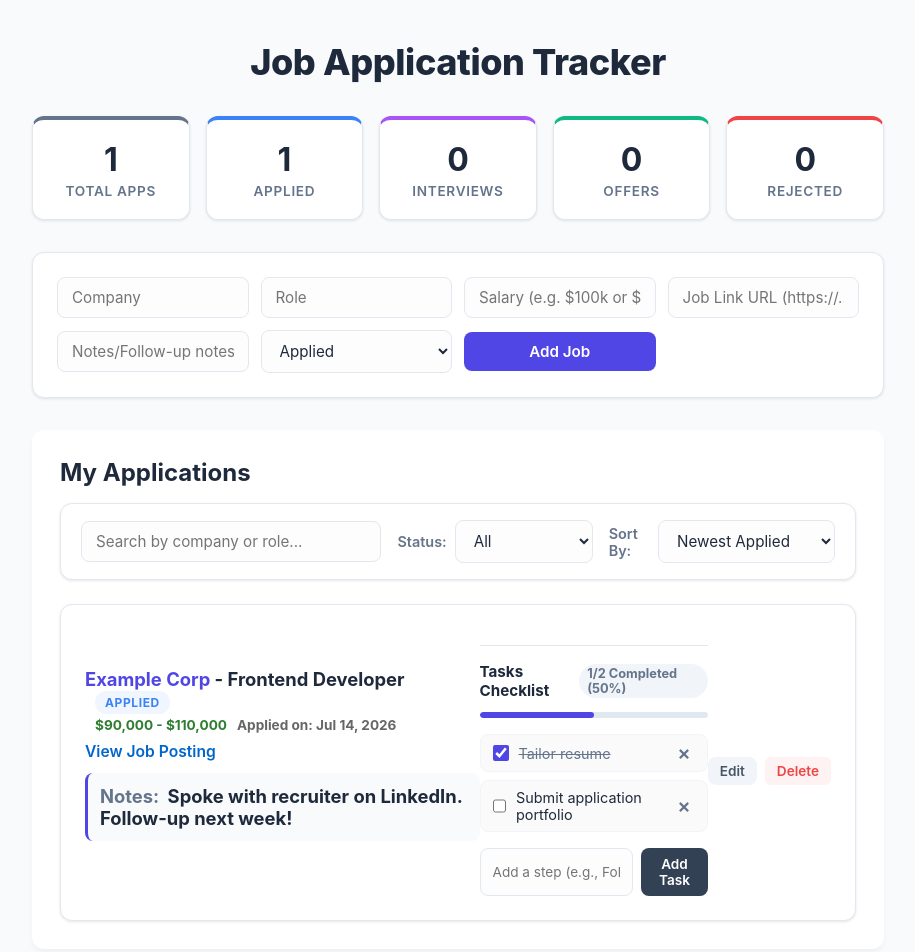
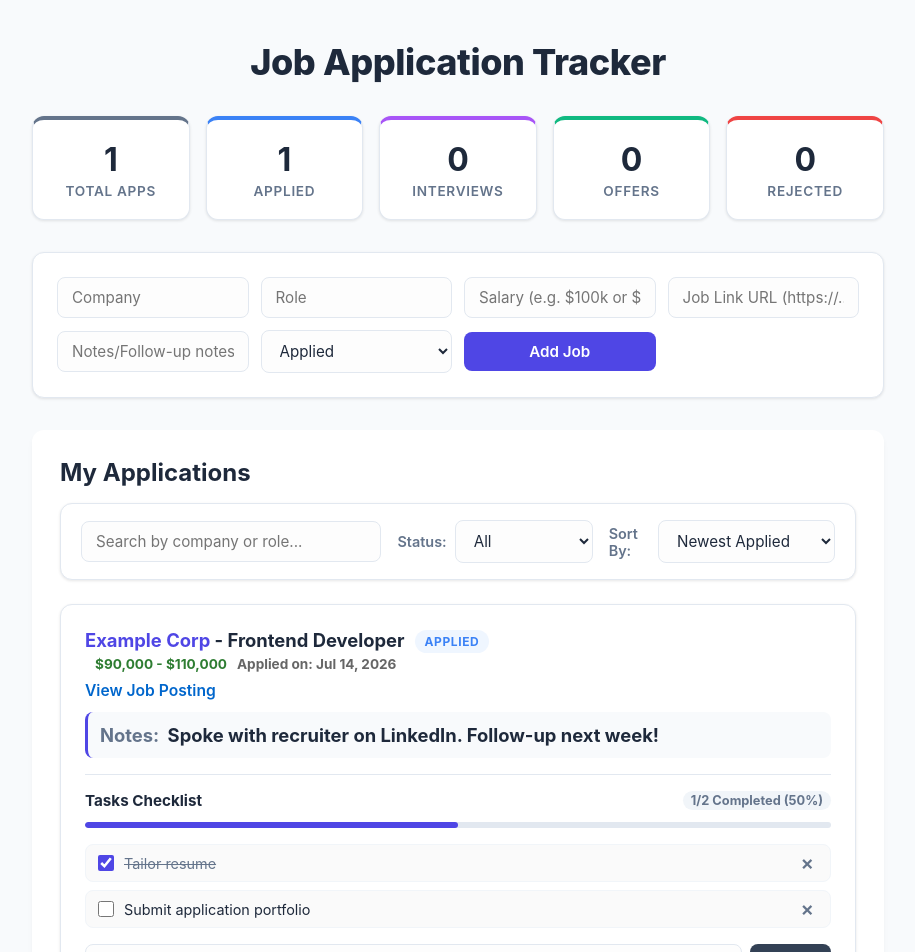
Before and after one commit to EricCR85/job-application-tracker, a React (Vite) app: page / in a window 1280 px wide. Shown: the top 952 px of the page, without its empty margins (182-1097 px from the left). Built offline with nearby package versions, Linux system fonts and the light colour scheme.

Commit message:
update handleEditChlick, cleared errors, fixed css , replaced readme, changed title

```diff
--- a/index.html
+++ b/index.html
@@ -4,7 +4,7 @@
     <meta charset="UTF-8" />
     <link rel="icon" type="image/svg+xml" href="/favicon.svg" />
     <meta name="viewport" content="width=device-width, initial-scale=1.0" />
-    <title>job_application-tracker</title>
+    <title>Job Application Tracker</title>
   </head>
   <body>
     <div id="root"></div>
--- a/src/App.css
+++ b/src/App.css
@@ -281,6 +281,7 @@ button {
 }
 
 .job-card {
+  display: block;
   background: var(--bg-card);
   padding: 24px;
   border-radius: var(--radius-lg);
--- a/src/App.jsx
+++ b/src/App.jsx
@@ -2,7 +2,6 @@ import { useState, useEffect } from "react";
 import StatsDashboard from "./components/StatsDashboard";
 import JobForm from "./components/JobForm";
 import FilterControls from "./components/FilterControls";
-import TaskChecklist from "./components/TaskChecklist";
 import JobCard from "./components/JobCard";
 
 import "./App.css";
@@ -299,6 +298,7 @@ function App() {
                   handleToggleTask={handleToggleTask}
                   handleDeleteTask={handleDeleteTask}
                   handleAddTask={handleAddTask}
+                  handleEditClick={handleEditClick}
                 />
               ))
             )}
--- a/src/components/FilterControls.jsx
+++ b/src/components/FilterControls.jsx
@@ -1,4 +1,3 @@
-import React from "react";
 
 const FilterControls = ({
   searchQuery,
--- a/src/components/JobCard.jsx
+++ b/src/components/JobCard.jsx
@@ -1,4 +1,3 @@
-import React from "react";
 import TaskChecklist from "./TaskChecklist";
 
 const JobCard = ({
--- a/src/components/JobForm.jsx
+++ b/src/components/JobForm.jsx
@@ -1,4 +1,3 @@
-import React from "react";
 
 const JobForm = ({ formData, setFormData, handleAddJob }) => {
   return (
--- a/src/components/StatsDashboard.jsx
+++ b/src/components/StatsDashboard.jsx
@@ -1,4 +1,3 @@
-import React from "react";
 
 const StatsDashboard = ({ jobs }) => {
   const totalJobs = jobs.length;
--- a/src/components/TaskChecklist.jsx
+++ b/src/components/TaskChecklist.jsx
@@ -1,4 +1,3 @@
-import React from "react";
 
 const TaskChecklist = ({
   job,
```
Also changed, not shown: 1 other file (tests, documents, lock files or other folders).
